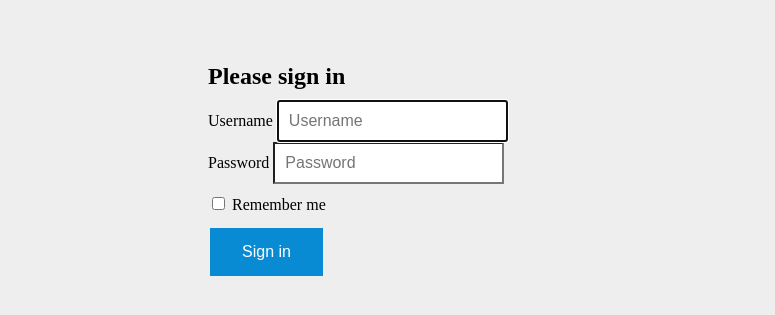
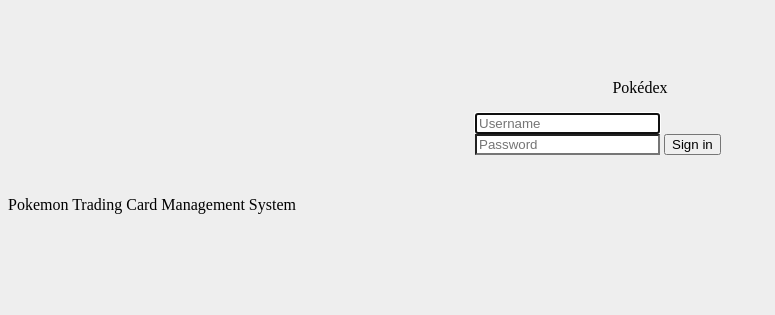
Before and after one commit to B00123722/Assessment2021, a PHP site: page /login.php in a window 1280 px wide. Shown: the top 315 px of the page, without its empty margins (0-775 px from the left). Run offline with PHP 8.4, Linux system fonts and the light colour scheme.

Commit message:
Update login.php

```diff
--- a/login.php
+++ b/login.php
@@ -11,53 +11,45 @@
     <meta name="viewport" content="width=device-width, initial-scale=1">
 
     <link rel="stylesheet" type="text/css" href="../css/signin.css">
-    <link rel="stylesheet" type="text/css" href="../css/stylesheet.css">
+
     <title>Sign in</title>
 </head>
+
 <body>
-<div class="container">
+<div class="main">
     <form action="" method="post" name="Login_Form" class="form-signin">
-        <h2 class="form-signin-heading">Please sign in</h2>
-        <label for="inputUsername" >Username</label>
-        <input name="Username" type="username" id="inputUsername" class="form-control" placeholder="Username" required autofocus>
-        <label for="inputPassword">Password</label>
-        <input name="Password" type="password" id="inputPassword" class="form-control" placeholder="Password" required>
-        <div class="checkbox">
-            <label>
-                <input type="checkbox" value="remember-me"> Remember me
-            </label>
+    <p class="sign" align="center">Pokédex</p>
+        <input class="un " input name="Username" type="username" id="inputUsername" class="form-control" placeholder="Username" required autofocus>
+        <input class="pass" input name="Password" type="password" id="inputPassword" class="form-control" placeholder="Password" required>
+
+        <button name="Submit" value="Login" class="submit" type="submit" align="center">Sign in</button>
 </div>
-        <button name="Submit" value="Login" class="button" type="submit">Sign in</button>
 
 </form>
 
-
-
-
     <?php
 
-/* Check if login form has been submitted */
-/* isset — Determine if a variable is declared and is different than NULL*/
       if(isset($_POST['Submit']))
     {
-
-    /* Check if the form's username and password matches */
-    /* these currently check against variable values stored in config.php but later we will see how these can be checked against information in a database*/
         if( ($_POST['Username'] == $Username) && ($_POST['Password'] == $Password) )
         {
 
             $_SESSION['Username'] = $Username;
             $_SESSION['Active'] = true;
-        header("location:index.php"); /* 'header() is used to redirect the browser */
-        exit; //we’ve just used header() to redirect to another page but we must terminate all current code so that it doesn’t run when we redirect
-
+            header("location:index.php");
+            exit;
         }
         else
-        echo 'Incorrect Username or Password';
+            echo '<script>alert("Incorrect Username or Password")</script>';
 
     }
     ?>
 
+<footer class="footer">
+    <p>Pokemon Trading Card Management System</p>
+</footer>
+
 </div>
+
 </body>
 </html>
```
Lines whose indentation alone changed are shown as unchanged.
